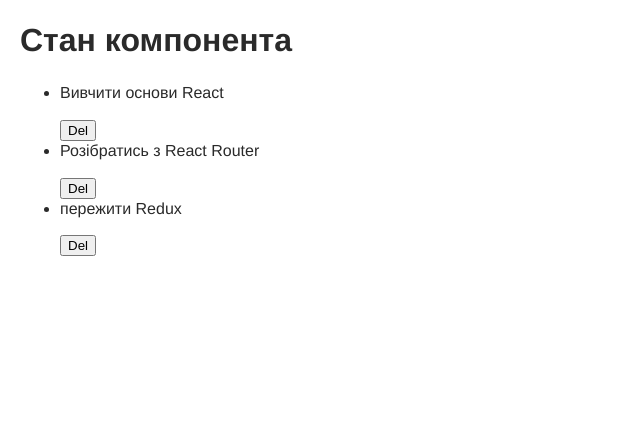
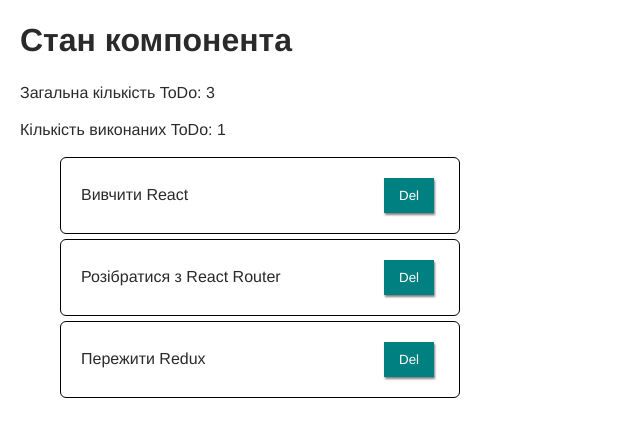
Before and after one commit to Nihaiev/react_mod2, a React (Create React App) app: page / in a window 1280 px wide. Shown: the top 436 px of the page, without its empty margins (0-640 px from the left). Built offline with nearby package versions, Linux system fonts and the light colour scheme.

Commit message:
TodoList

```diff
--- a/src/App.js
+++ b/src/App.js
@@ -3,6 +3,7 @@
 import Dropdown from './conponents/Dropdown';
 import ColorPicker from './conponents/ColorPicker';
 import TodoList from 'conponents/TodoList';
+import initialTodos from './todos.json';
 
 const colorPickerOptions = [
   { label: 'red', color: '#f44336' },
@@ -15,18 +16,29 @@
 
 class App extends Component {
   state = {
-    todos: [
-      { id: 'id-1', text: 'Вивчити основи React', completed: false },
-      { id: 'id-2', text: 'Розібратись з React Router', completed: false },
-      { id: 'id-3', text: 'пережити Redux', completed: false },
-    ],
+    todos: initialTodos,
+  };
+
+  deleteTodo = todoId => {
+    this.setState(prevState => ({
+      todos: prevState.todos.filter(todo => todo.id !== todoId),
+    }));
   };
   render() {
     const { todos } = this.state;
+    const totalTodoCount = todos.length;
+    const completedTodoCount = todos.reduce(
+      (total, todo) => (todo.completed ? total + 1 : total),
+      0
+    );
     return (
       <>
         <h1>Стан компонента</h1>
-        <TodoList todos={todos} />
+        <div>
+          <p>Загальна кількість ToDo: {totalTodoCount}</p>
+          <p>Кількість виконаних ToDo: {completedTodoCount}</p>
+        </div>
+        <TodoList todos={todos} onDeletTodo={this.deleteTodo} />
         {/* <ColorPicker options={colorPickerOptions} /> */}
         {/* <Dropdown /> */}
         {/* <Counter initialValue={10} /> */}
--- a/src/conponents/TodoList/TodoList.css
+++ b/src/conponents/TodoList/TodoList.css
@@ -1,5 +1,39 @@
 .TodoList{
+    width: 400px;
 
 }
 
-.TodoList__item {}
+.TodoList__item {
+    display: flex;
+    align-items: center;
+    justify-content: space-between;
+    border: 1px solid black;
+    padding: 20px;
+    border-radius: 6px;
+    margin-bottom: 5px;
+}
+
+.TodoList__text{
+    margin-right:5px;
+    margin-top: 0;
+    margin-bottom: 0;
+}
+
+.TodoList__button {
+    border: none;
+    padding: 10px 15px;
+    background-color: teal;
+    color: #fff;
+    font-weight: 500;
+    margin-left: 5px;
+    margin-right: 5px;
+    font-family: inherit;
+    cursor: pointer;
+    outline: none;
+    box-shadow: 1px 2px 2px 0 rgb(0 0 0 / 0.5);
+    transition: box-shadow 250ms linear;
+}
+
+.TodoList__button:active {
+    box-shadow: 2px 5px 2px 0 rgb(0 0 0 / 0.5);
+}
--- a/src/conponents/TodoList/TodoList.js
+++ b/src/conponents/TodoList/TodoList.js
@@ -1,12 +1,14 @@
 import React from 'react';
 import './TodoList.css';
 
-const TodoList = ({ todos }) => (
-  <ul>
+const TodoList = ({ todos, onDeletTodo }) => (
+  <ul className="TodoList">
     {todos.map(({ id, text }) => (
-      <li key={id}>
-        <p>{text}</p>
-        <button>Del</button>
+      <li key={id} className="TodoList__item">
+        <p className="TodoList__text">{text}</p>
+        <button className="TodoList__button" onClick={() => onDeletTodo(id)}>
+          Del
+        </button>
       </li>
     ))}
   </ul>
--- /dev/null
+++ b/src/todos.json
@@ -0,0 +1,6 @@
+
+[
+  { "id": "id-1", "text": "Вивчити React", "completed": true },
+  { "id": "id-2", "text": "Розібратися з React Router", "completed": false },
+  { "id": "id-3", "text": "Пережити Redux", "completed": false }
+]
```
